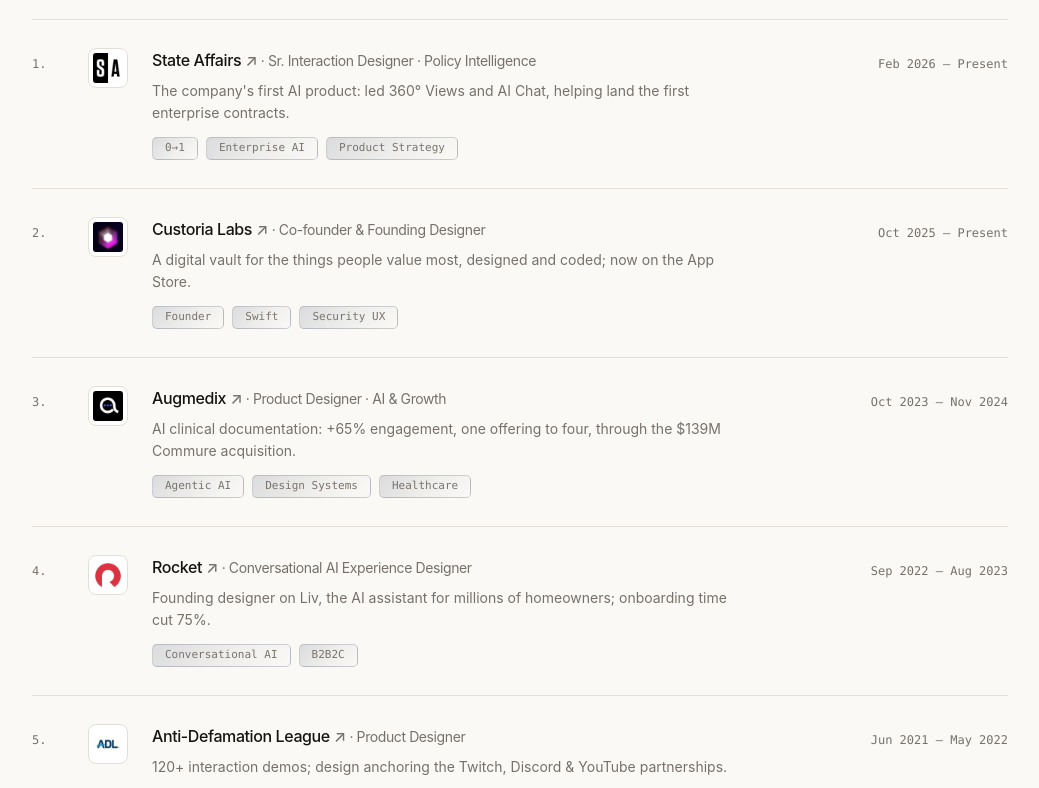
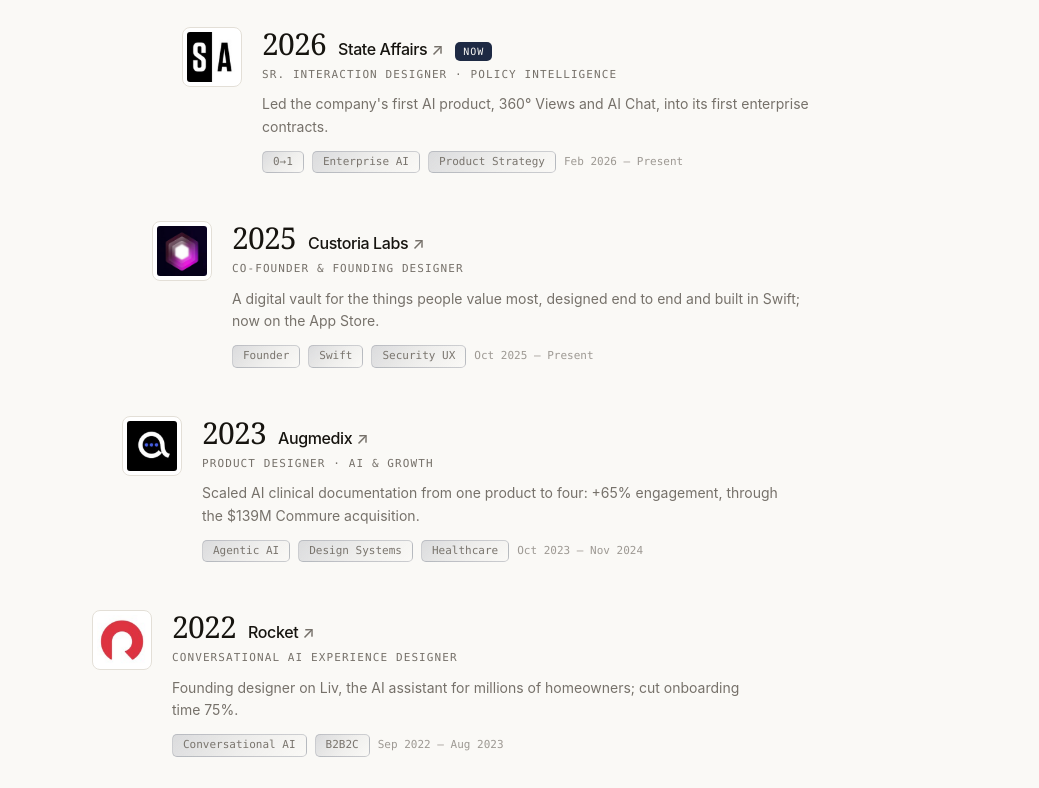
Before and after one commit to acaspx/portfolio-chops, a Next.js app: page / in a window 1280 px wide. Shown: the part 3280-4068 px from the top of the page, without its empty margins (120-1159 px from the left). Built offline with nearby package versions, Linux system fonts and the light colour scheme.

Commit message:
Tighten off-the-clock/footer spacing so closing lands fully in view

```diff
--- a/components/EnjoyBubbles.tsx
+++ b/components/EnjoyBubbles.tsx
@@ -49,7 +49,7 @@ export default function EnjoyBubbles() {
 
   return (
     <section aria-label="Things I enjoy">
-      <div className="mx-auto max-w-5xl px-6 py-20 sm:py-24">
+      <div className="mx-auto max-w-5xl px-6 pt-16 pb-10 sm:pt-20 sm:pb-12">
         <p className="text-center font-mono text-xs uppercase tracking-widest text-muted">
           Off the clock
         </p>
--- a/components/Experience.tsx
+++ b/components/Experience.tsx
@@ -1,3 +1,4 @@
+import type { CSSProperties } from "react";
 import Reveal from "@/components/Reveal";
 import LogoBadge from "@/components/LogoBadge";
 
@@ -5,33 +6,38 @@ type Role = {
   slug: string;
   company: string;
   title: string;
+  year: string;
   dates: string;
   summary: string;
   tags: string[];
-  /** External link to the company / project site (company name becomes a link). */
   href?: string;
+  current?: boolean;
 };
 
 // Canonical facts - must match resume exactly. See CLAUDE.md content rules.
-// Logos: drop PNGs into public/logos/<slug>.png (monogram fallback until then).
+// Ordered newest first; rendered as an ascending staircase (oldest sits flush
+// left at the bottom, the current role steps furthest right at the top).
 const roles: Role[] = [
   {
     slug: "state-affairs",
     company: "State Affairs",
     title: "Sr. Interaction Designer · Policy Intelligence",
+    year: "2026",
     dates: "Feb 2026 – Present",
     summary:
-      "The company's first AI product: led 360° Views and AI Chat, helping land the first enterprise contracts.",
+      "Led the company's first AI product, 360° Views and AI Chat, into its first enterprise contracts.",
     tags: ["0→1", "Enterprise AI", "Product Strategy"],
     href: "https://stateaffairs.com/",
+    current: true,
   },
   {
     slug: "custoria",
     company: "Custoria Labs",
     title: "Co-founder & Founding Designer",
+    year: "2025",
     dates: "Oct 2025 – Present",
     summary:
-      "A digital vault for the things people value most, designed and coded; now on the App Store.",
+      "A digital vault for the things people value most, designed end to end and built in Swift; now on the App Store.",
     tags: ["Founder", "Swift", "Security UX"],
     href: "https://custorialabs.io/",
   },
@@ -39,9 +45,10 @@ const roles: Role[] = [
     slug: "augmedix",
     company: "Augmedix",
     title: "Product Designer · AI & Growth",
+    year: "2023",
     dates: "Oct 2023 – Nov 2024",
     summary:
-      "AI clinical documentation: +65% engagement, one offering to four, through the $139M Commure acquisition.",
+      "Scaled AI clinical documentation from one product to four: +65% engagement, through the $139M Commure acquisition.",
     tags: ["Agentic AI", "Design Systems", "Healthcare"],
     href: "https://www.augmedix.com/",
   },
@@ -49,9 +56,10 @@ const roles: Role[] = [
     slug: "rocket",
     company: "Rocket",
     title: "Conversational AI Experience Designer",
+    year: "2022",
     dates: "Sep 2022 – Aug 2023",
     summary:
-      "Founding designer on Liv, the AI assistant for millions of homeowners; onboarding time cut 75%.",
+      "Founding designer on Liv, the AI assistant for millions of homeowners; cut onboarding time 75%.",
     tags: ["Conversational AI", "B2B2C"],
     href: "https://www.rocketmortgage.com/",
   },
@@ -59,9 +67,10 @@ const roles: Role[] = [
     slug: "adl",
     company: "Anti-Defamation League",
     title: "Product Designer",
+    year: "2021",
     dates: "Jun 2021 – May 2022",
     summary:
-      "120+ interaction demos; design anchoring the Twitch, Discord & YouTube partnerships.",
+      "120+ interaction demos anchoring the Twitch, Discord, and YouTube partnerships.",
     tags: ["Prototyping", "Partnerships"],
     href: "https://socialpatterns.adl.org/",
   },
@@ -69,12 +78,15 @@ const roles: Role[] = [
     slug: "intuit",
     company: "Intuit & Electronic Arts",
     title: "Product Design Internships",
+    year: "2019",
     dates: "2019 – 2020",
     summary:
       "Intuit: +22% QuickBooks conversion via ML personalization. EA: NBA Live's My Player Mode.",
     tags: ["ML Personalization", "Games"],
   },
 ];
+
+const STEP = 30; // px of horizontal rise per step (desktop only)
 
 export default function Experience() {
   return (
@@ -83,21 +95,34 @@ export default function Experience() {
         <Reveal>
           <h2 className="font-mono text-xs uppercase tracking-widest text-muted">Experience</h2>
         </Reveal>
-        <ol className="mt-10">
-          {roles.map((r, i) => (
-            <li key={r.slug}>
-              <Reveal delay={Math.min(i * 0.05, 0.3)}>
-                <div className="grid grid-cols-[24px_40px_1fr] gap-4 border-t border-line py-7 sm:grid-cols-[32px_40px_1fr_140px] sm:gap-6">
-                  <span className="pt-2 font-mono text-xs text-muted">{i + 1}.</span>
-                  <LogoBadge slug={r.slug} name={r.company} />
-                  <div>
-                    <h3 className="font-medium tracking-tight">
+
+        <ol className="mt-12 space-y-10 sm:space-y-12">
+          {roles.map((r, i) => {
+            const indent = (roles.length - 1 - i) * STEP;
+            return (
+              <li
+                key={r.slug}
+                className="ml-0 sm:ml-[var(--step)]"
+                style={{ "--step": `${indent}px` } as CSSProperties}
+              >
+                <Reveal delay={Math.min(i * 0.06, 0.35)}>
+                  <div className="flex gap-4 sm:gap-5">
+                    <LogoBadge slug={r.slug} name={r.company} size={60} className="rounded-2xl" />
+                    <div className="min-w-0 pt-0.5">
+                      <div className="flex flex-wrap items-baseline gap-x-3 gap-y-1">
+                        <span
+                          className="font-serif text-[1.65rem] font-medium leading-none tracking-tight text-ink sm:text-3xl"
+                          style={{ fontVariationSettings: "'opsz' 40, 'wght' 500" }}
+                        >
+                          {r.year}
+                        </span>
+                        <h3 className="text-base font-medium tracking-tight">
                           {r.href ? (
                             <a
                               href={r.href}
                               target="_blank"
                               rel="noopener noreferrer"
-                          className="link-line hover:text-accent transition-colors"
+                              className="link-line transition-colors hover:text-accent"
                             >
                               {r.company}
                               <span aria-hidden className="ml-1 text-muted">↗</span>
@@ -105,29 +130,36 @@ export default function Experience() {
                           ) : (
                             r.company
                           )}
-                      <span className="block text-sm font-normal text-muted sm:inline sm:before:content-['_·_']">
+                        </h3>
+                        {r.current && (
+                          <span className="rounded-md bg-accent px-2 py-0.5 font-mono text-[10px] uppercase tracking-widest text-paper">
+                            Now
+                          </span>
+                        )}
+                      </div>
+                      <p className="mt-1.5 font-mono text-[11px] uppercase tracking-widest text-muted">
                         {r.title}
-                      </span>
-                    </h3>
-                    <p className="mt-2 text-sm text-muted leading-relaxed max-w-xl">{r.summary}</p>
-                    <ul className="mt-3 flex flex-wrap gap-2">
+                      </p>
+                      <p className="mt-2.5 max-w-xl text-sm leading-relaxed text-muted">
+                        {r.summary}
+                      </p>
+                      <ul className="mt-3 flex flex-wrap items-center gap-2">
                         {r.tags.map((t) => (
                           <li
                             key={t}
-                          className="chip-soft rounded-md border border-accent/20 px-3 py-0.5 font-mono text-[11px] text-muted"
+                            className="chip-soft rounded-md border border-accent/20 px-2.5 py-0.5 font-mono text-[11px] text-muted"
                           >
                             {t}
                           </li>
                         ))}
+                        <li className="font-mono text-[11px] text-muted/70">{r.dates}</li>
                       </ul>
                     </div>
-                  <span className="col-start-3 font-mono text-xs text-muted sm:col-start-4 sm:pt-2 sm:text-right">
-                    {r.dates}
-                  </span>
                   </div>
                 </Reveal>
               </li>
-          ))}
+            );
+          })}
         </ol>
       </div>
     </section>
--- a/components/Footer.tsx
+++ b/components/Footer.tsx
@@ -24,7 +24,7 @@ export default function Footer() {
   const [aboutOpen, setAboutOpen] = useState(false);
   return (
     <footer>
-      <div className="mx-auto max-w-5xl px-6 py-16 sm:py-20">
+      <div className="mx-auto max-w-5xl px-6 pb-16 pt-10 sm:pb-20 sm:pt-12">
         <div className="flex flex-col gap-12 sm:flex-row sm:items-start sm:justify-between">
           {/* Pixel heart, links to email */}
           <a
--- a/components/LogoBadge.tsx
+++ b/components/LogoBadge.tsx
@@ -5,9 +5,20 @@ import { useEffect, useRef, useState } from "react";
 /**
  * Company logo with graceful fallback: tries /logos/<slug>.png; if missing,
  * renders a monogram badge. Drop real logos into public/logos/ and they
- * appear automatically - no code change, no broken images.
+ * appear automatically - no code change, no broken images. `size` (px) scales
+ * the badge; `className` can override rounding etc.
  */
-export default function LogoBadge({ slug, name }: { slug: string; name: string }) {
+export default function LogoBadge({
+  slug,
+  name,
+  size = 40,
+  className = "",
+}: {
+  slug: string;
+  name: string;
+  size?: number;
+  className?: string;
+}) {
   const [failed, setFailed] = useState(false);
   const imgRef = useRef<HTMLImageElement>(null);
 
@@ -18,9 +29,9 @@ export default function LogoBadge({ slug, name }: { slug: string; name: string }
     if (img && img.complete && img.naturalWidth === 0) setFailed(true);
   }, []);
 
+  const dim = { width: size, height: size };
+
   if (failed) {
-    // Consistent 2-letter monogram: initials for multi-word names,
-    // first two letters for single-word names (so "Rocket" → "Ro", not "R").
     const words = name.replace(/[^A-Za-z ]/g, "").split(" ").filter(Boolean);
     const monogram =
       words.length > 1
@@ -29,7 +40,8 @@ export default function LogoBadge({ slug, name }: { slug: string; name: string }
     return (
       <span
         aria-hidden
-        className="grid h-10 w-10 shrink-0 place-items-center rounded-lg border border-line bg-ink/[0.04] font-mono text-xs font-semibold tracking-tight text-muted"
+        style={{ ...dim, fontSize: Math.round(size * 0.3) }}
+        className={`grid shrink-0 place-items-center rounded-lg border border-line bg-ink/[0.04] font-mono font-semibold tracking-tight text-muted ${className}`}
       >
         {monogram}
       </span>
@@ -43,9 +55,8 @@ export default function LogoBadge({ slug, name }: { slug: string; name: string }
       src={`/logos/${slug}.png`}
       alt=""
       aria-hidden
-      width={40}
-      height={40}
-      className="h-10 w-10 shrink-0 rounded-lg border border-line object-contain bg-white p-1"
+      style={dim}
+      className={`shrink-0 rounded-lg border border-line bg-white object-contain p-1 ${className}`}
       onError={() => setFailed(true)}
     />
   );
```
Also changed, not shown: 1 other file (tests, documents, lock files or other folders). Lines whose indentation alone changed are shown as unchanged.
